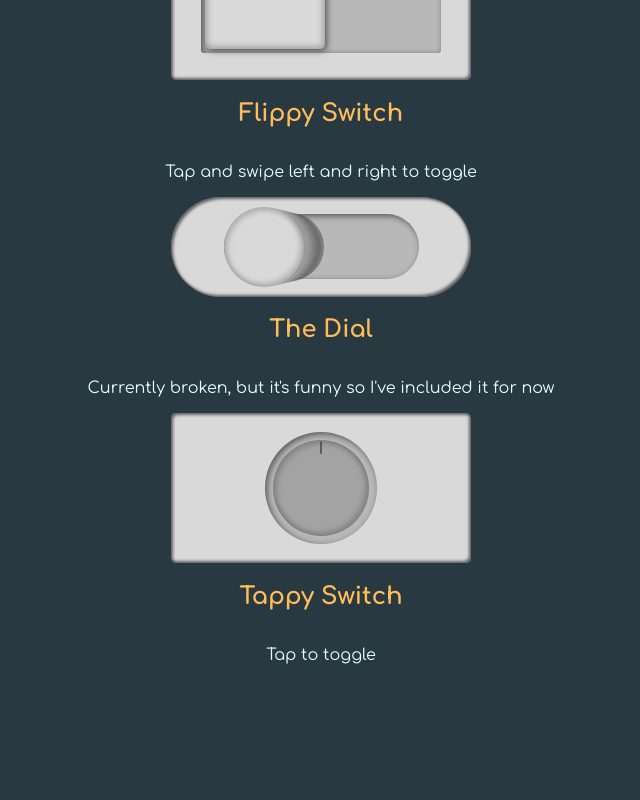
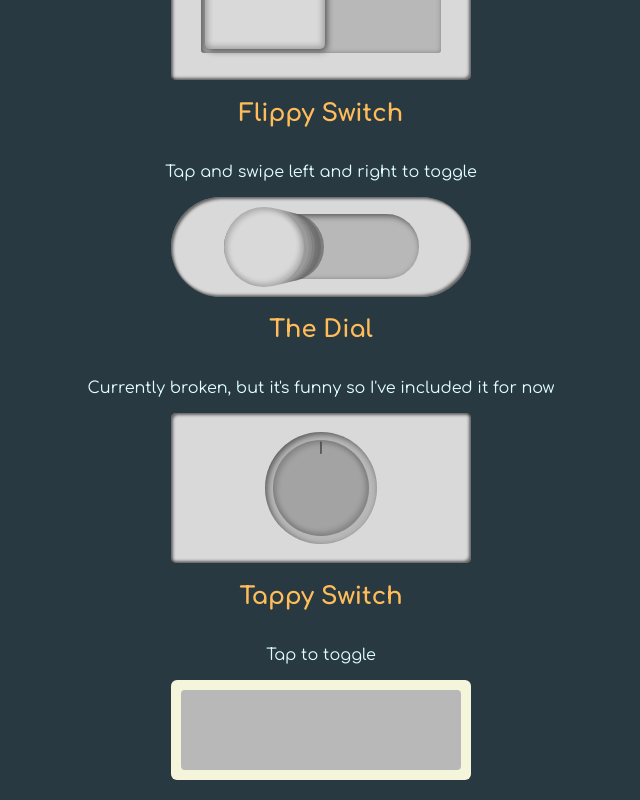
Before and after one commit to TrisRosco/portfolio, a React (Create React App) app in the folder pf/: page /interface in a window 1280 px wide. Shown: the part 457-1257 px from the top of the page, without its empty margins (319-959 px from the left). Before the commit the page ends 1157 px from the top, so only its background shows below. Built offline with nearby package versions, Linux system fonts and the light colour scheme; a web font is replaced by a local one.

Commit message:
basic tappy styling, I need to commit more often

```diff
--- a/pf/src/components/interface/TappySwitch/styles.css
+++ b/pf/src/components/interface/TappySwitch/styles.css
@@ -1,3 +1,19 @@
-.tappy-switch.inner{
+.tappy-switch-outer{
     background-color: beige;
+    height: 100px;
+    width: 300px;
+    border-radius: 6px;
+    display: flex;
+    justify-content: center;
+    align-items: center;
 }
+
+.tappy-switch-inner{
+    background-color: #b8b8b8;
+    height: 80px;
+    width: 280px;
+    border-radius: 4px;
+    display: flex;
+    justify-content: flex-start;
+    align-items: center;
+}
```
